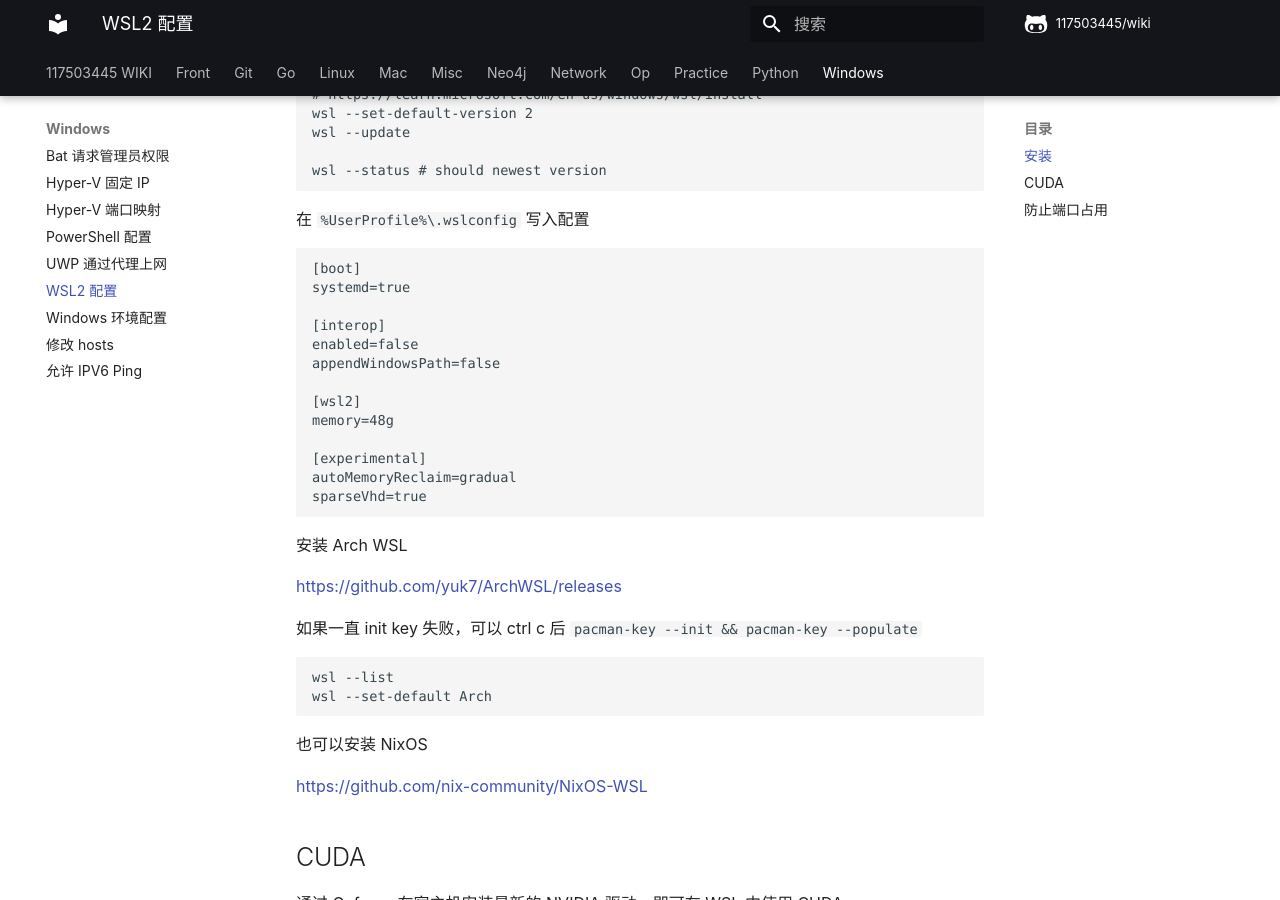
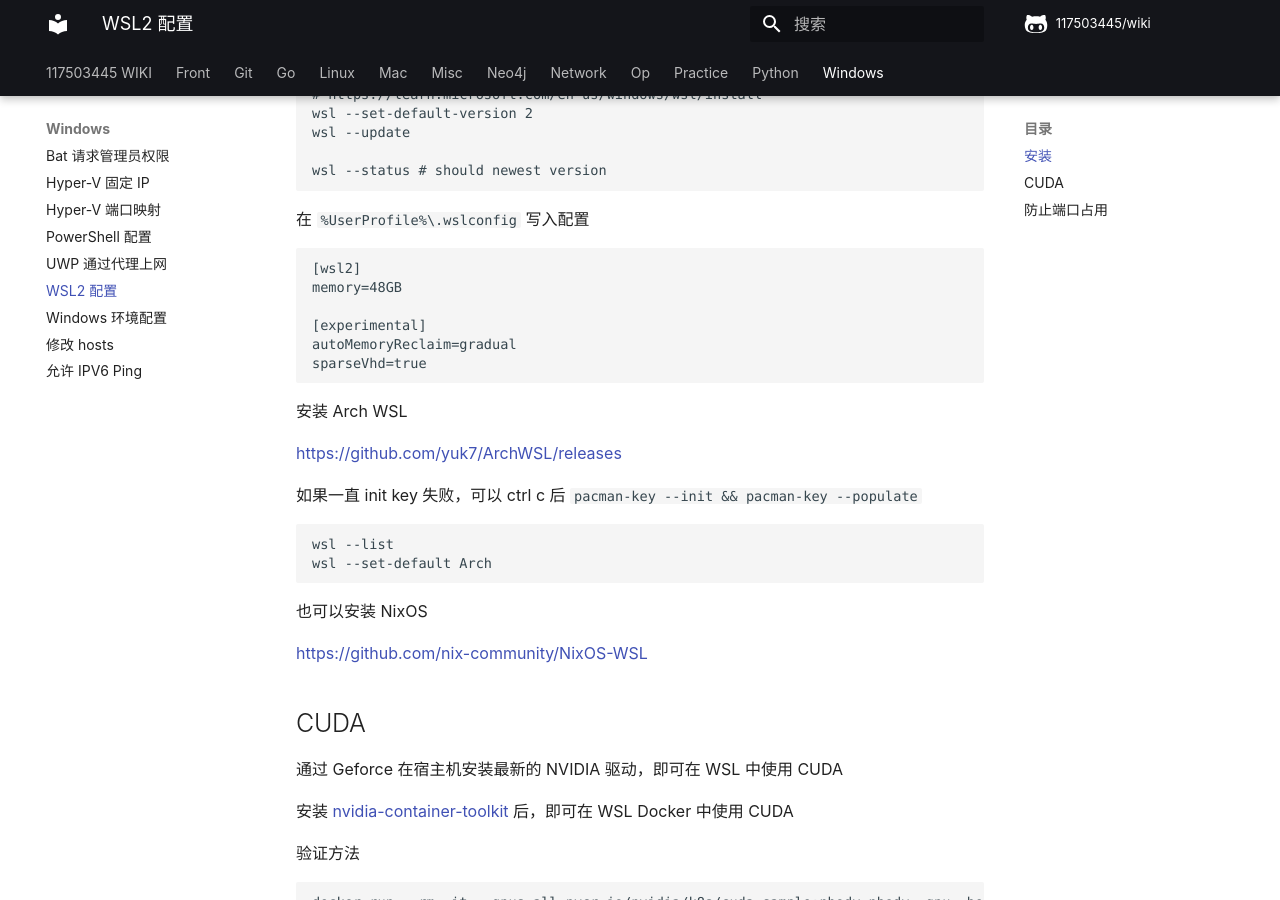
Before and after one commit to 117503445/wiki, an MkDocs documentation site: the page built from docs/windows/WSL2 配置.md, in a window 1280 px wide and 900 px high, scrolled down 329 px. Built offline with MkDocs 1.6.1 and Material for MkDocs 9.7.7, drawn with Linux system fonts in a browser that asks for light colours; some web fonts are replaced; comment, search, counter and statistics services are not loaded.

Commit message:
wsl cfg
Signed-off-by: 117503445 <t117503445@gmail.com>

````diff
--- a/docs/windows/WSL2 配置.md
+++ b/docs/windows/WSL2 配置.md
@@ -19,15 +19,8 @@ wsl --status # should newest version
 在 `%UserProfile%\.wslconfig` 写入配置
 
 ```ini
-[boot]
-systemd=true
-
-[interop]
-enabled=false
-appendWindowsPath=false
-
 [wsl2]
-memory=48g
+memory=48GB
 
 [experimental]
 autoMemoryReclaim=gradual
````
Also changed, not shown: 1 other file.
